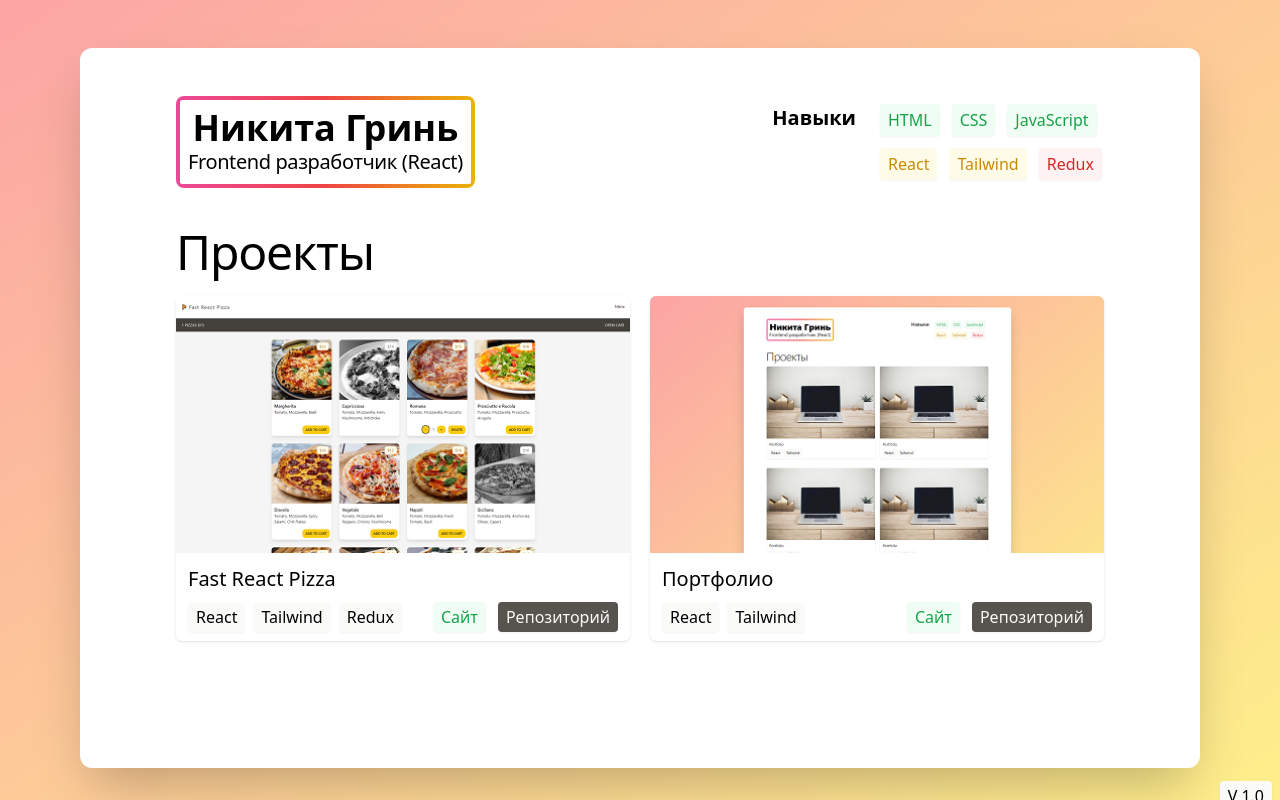
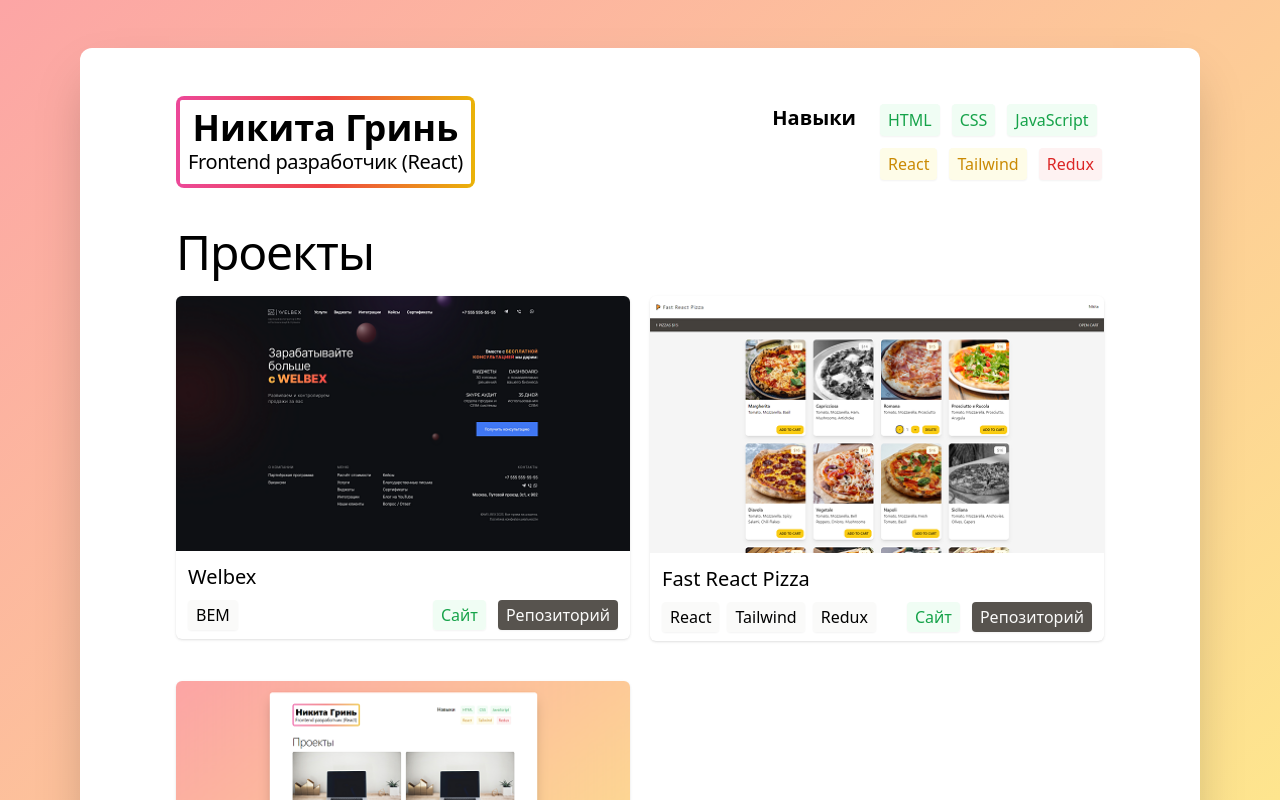
Before and after one commit to NikitaGrin/portfolio, a React (Vite) app: page / in a window 1280 px wide. Shown: the top 800 px of the page. Built offline with nearby package versions, Linux system fonts and the light colour scheme.

Commit message:
Added project

```diff
--- a/src/Projects.tsx
+++ b/src/Projects.tsx
@@ -1,6 +1,14 @@
 import ProjectItem from "./ProjectItem";
 
 const projects = [
+  {
+    id: 3,
+    name: "Welbex",
+    stack: ["BEM"],
+    link: "https://nikitagrin.github.io/welbex/",
+    image: "/project-3.png",
+    repo: "https://github.com/NikitaGrin/welbex",
+  },
   {
     id: 2,
     name: "Fast React Pizza",
```
Also changed, not shown: public/project-3.png (added).
